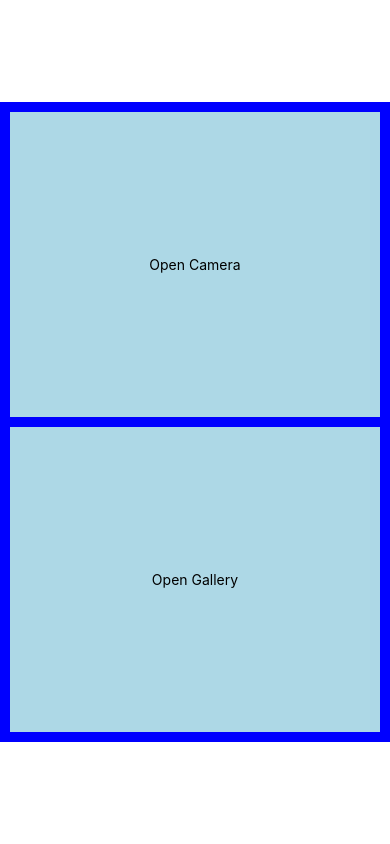
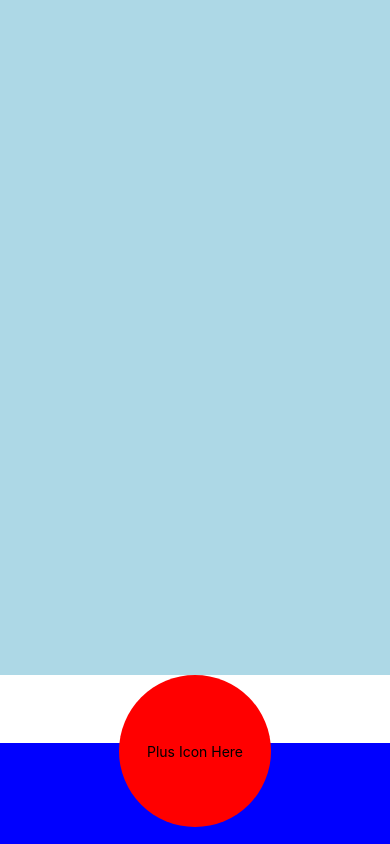
Before and after one commit to cruizeship/docswift, a React Native app: screen / in a window 390 px wide. Built offline with nearby package versions, Linux system fonts and the light colour scheme.

Commit message:
Co-authored-by: Joshua Zhang <Joshua-Zhang1@users.noreply.github.com> Co-authored-by: lfedronic <lfedronic@users.noreply.github.com>

```diff
--- a/screens/Home.js
+++ b/screens/Home.js
@@ -15,10 +15,13 @@ import {
 } from 'react-native'
 import Camera from "../screens/Camera";
 import Gallery from "../screens/Gallery";
+import Icon from 'react-native-vector-icons/FontAwesome';
 
 export default function Home() {
     const [isCameraPageOpen, setIsCameraPageOpen] = useState(false);
     const [isGalleryPageOpen, setIsGalleryPageOpen] = useState(false);
+    const [isFilesPageOpen, setIsFilesPageOpen] = useState(false);
+    const [isMenuOpen, setIsMenuOpen] = useState(false);
 
     const cameraMemo = useMemo(() => {
         return (
@@ -34,35 +37,89 @@ export default function Home() {
             />
         );
     });
+    const menuMemo = useMemo(() => {
+        return (
+            <View style={{height: 100, backgroundColor: 'green', opacity: '100%'}}>
+                <Text>stuff here</Text>
+            </View>
+        );
+    });
 
     return (
-        <View
-            style={styles.container}>
-            <View style={{ flex: 1, backgroundColor: 'white' }} />
-            <View style={[styles.buttonContainer, { flex: 3, backgroundColor: 'blue', paddingBottom: 5 }]}>
-                <View style={{ flex: 1, backgroundColor: 'lightblue' }}>
+        <View style={styles.container}>
+            {/*
+            <View style={{ flex: 2, backgroundColor: 'white' }} />
+            <View style={[styles.buttonContainer, { flex: 5, paddingBottom: 25 }]}>
+                <View style={[styles.insideButtonContainer, { flex: 1 }]}>
                 <TouchableOpacity style={[styles.tempContainer, { flex: 1}]}
                     onPress={() => setIsCameraPageOpen(!isCameraPageOpen)}
                     >
-                        <Text>Open Camera</Text>
+                        <Text>Scan New Document</Text>
                     </TouchableOpacity>
                 </View>
             </View>
-            <View style={[styles.buttonContainer, { flex: 3, backgroundColor: 'blue', paddingTop: 5 }]}>
-                <View style={{ flex: 1, backgroundColor: 'lightblue' }}>
+            <View style={[styles.buttonContainer, { flex: 5, paddingTop: 25 }]}>
+                <View style={[styles.insideButtonContainer, { flex: 1 }]}>
                 <TouchableOpacity style={[styles.tempContainer, { flex: 1}]}
                     onPress={() => setIsGalleryPageOpen(!isGalleryPageOpen)}
                     >
-                        <Text>Open Gallery</Text>
+                        <Text>Choose from Gallery</Text>
                     </TouchableOpacity>
                 </View>
+            </View>*/}
+            <View style={[styles.menuContainer, { flex: 12, backgroundColor: 'lightblue' }]} />
+            <View style={[styles.menuContainer, { flex: 3 }]}>
+                <TouchableOpacity style={[styles.circle, { position: 'absolute', zIndex: 2000 }]}
+                    onPress={() => setIsMenuOpen(!isMenuOpen)}
+                    >
+                        <Text>Plus Icon Here</Text>
+                </TouchableOpacity>
+                <View style={{backgroundColor: 'white', height: '100%', flex: 2 }} />
+                <View style={{backgroundColor: 'blue', height: '100%', flex: 3 }} />
             </View>
-            <View style={{ flex: 1, backgroundColor: 'white' }} />
             {isCameraPageOpen && (
                 <Modal animationType="slide">{cameraMemo}</Modal>
             )}
             {isGalleryPageOpen && (
                 <Modal animationType="slide">{galleryMemo}</Modal>
+            )}
+            {isMenuOpen && (
+                <View style={{position: 'absolute', height: '100%', width: '100%', backgroundColor: 'rgba(0,0,0,0.8)'}}>
+                    <View style={{flex: 1, width: '100%' }} />
+                    <View style={{flex: 1, width: '100%' }}>
+                        <TouchableOpacity style={styles.buttonContainer}
+                        onPress={() => {
+                            setIsCameraPageOpen(true)
+                            setIsMenuOpen(false)
+                        }}
+                        >
+                            <Text>Take Picture</Text>
+                        </TouchableOpacity>
+                        <TouchableOpacity style={styles.buttonContainer}
+                        onPress={() => {
+                            setIsGalleryPageOpen(true)
+                            setIsMenuOpen(false)
+                        }}
+                        >
+                            <Text>Choose from photos</Text>
+                        </TouchableOpacity>
+                        <TouchableOpacity style={styles.buttonContainer}
+                        onPress={() => {
+                            setIsFilesPageOpen(true)
+                            setIsMenuOpen(false)
+                        }}
+                        >
+                            <Text>Choose from files</Text>
+                        </TouchableOpacity>
+                    </View>
+                    <View style={{height: '20%', width: '100%' }}>
+                    <TouchableOpacity style={[styles.circle, { position: 'absolute', zIndex: 2000 }]}
+                    onPress={() => setIsMenuOpen(!isMenuOpen)}
+                    >
+                        <Text>Cancel Icon Here</Text>
+                </TouchableOpacity>
+                    </View>
+                </View>
             )}
         </View>
     )
@@ -74,10 +131,30 @@ const styles = StyleSheet.create({
         flexDirection: 'column',
     },
     buttonContainer: {
-        padding: 10,
+        flex: 1,
+        alignItems: 'center',
+        justifyContent: 'center',
+        height: 50,
+        backgroundColor: 'lightblue',
+        margin: '10%',
+        marginTop: 0,
+        marginBottom: '5%',
+        borderRadius: 15,
     },
-    tempContainer: {
+    menuContainer: {
+        width: '100%',
+    },
+    circle: {
+        height: '90%',
+        borderRadius: 100000,
+        backgroundColor: 'red',
+        aspectRatio: '1/1',
+        alignSelf: 'center',
         alignItems: 'center',
         justifyContent: 'center',
     },
+    blurOverlay: {
+        backgroundColor: 'rgba(0, 0, 0, 0.5)',
+        zIndex: 100,
+    },
 })
```
